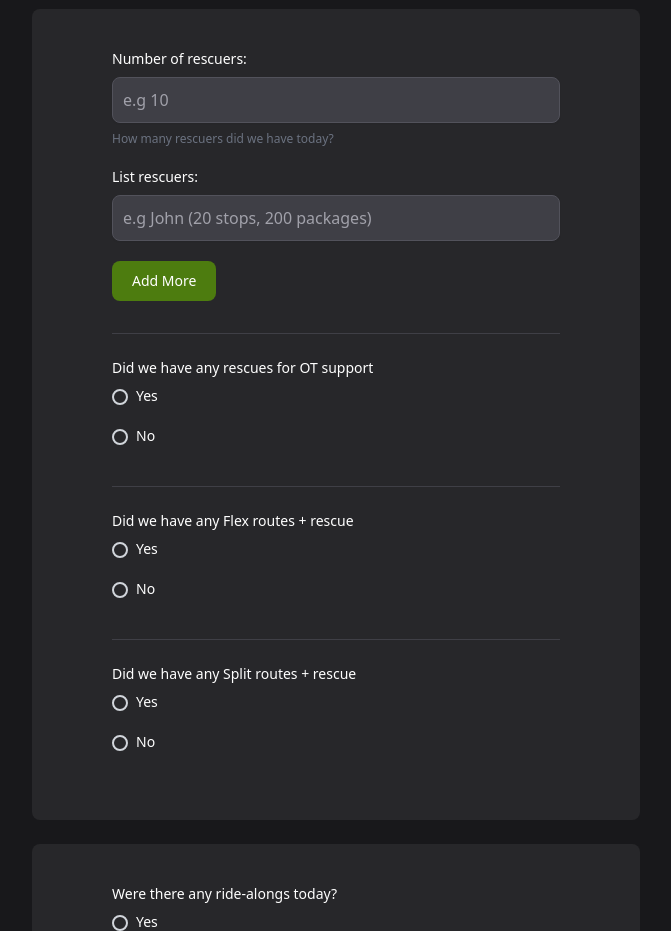
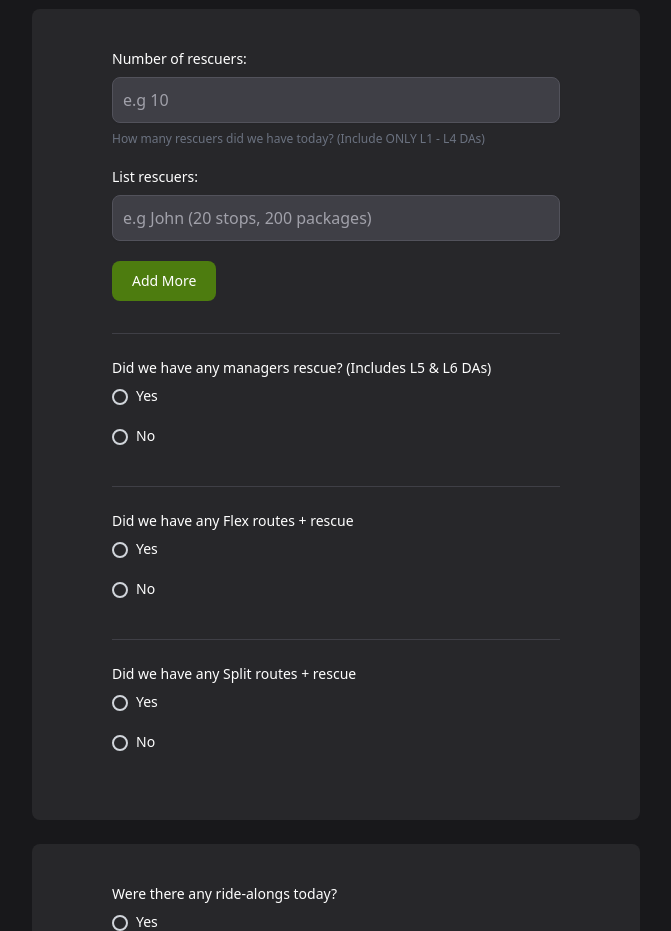
Before and after one commit to littlebitcreativedev/closing-notes-form, a Gatsby site: page / in a window 1280 px wide. Shown: the part 1160-2091 px from the top of the page, without its empty margins (304-975 px from the left). Built offline with nearby package versions, Linux system fonts and the light colour scheme; Gatsby itself is replaced by a stand-in of ours.

Commit message:
Updated the rescuer list label and updated Rescues for OT support to Manager rescuers.

```diff
--- a/src/components/rescue-metrics.component.jsx
+++ b/src/components/rescue-metrics.component.jsx
@@ -24,7 +24,7 @@ return (
               inputName="rescuer-count"
               type="number"
               placeholderText="e.g 10"
-              helperText="How many rescuers did we have today?"
+              helperText="How many rescuers did we have today? (Include ONLY L1 - L4 DAs)"
               value={metrics["rescuer-count"] || ''}
               onChange={handleInputChange}
               />
@@ -39,8 +39,8 @@ return (
             </div> {/** closes rescuers container */}
             <div className="support-container">
               <RadioGroup
-              question="Did we have any rescues for OT support"
-              labelText="Rescues for OT support"
+              question="Did we have any managers rescue? (Includes L5 & L6 DAs)"
+              labelText="Manager rescuers"
               inputName="support-list"
               type="text"
               numberRows={6}
--- a/src/pages/success.jsx
+++ b/src/pages/success.jsx
@@ -159,7 +159,7 @@ const SuccessPage = () => {
                         {renderListItems(safeGet(pageState, 'submittedData.rescueMetrics.rescuer-list'))}
                     </div>
 
-                    <p>Rescues for OT support:</p>
+                    <p>Manager rescuers:</p>
                     <div className="mb-4">
                         {renderListItems(safeGet(pageState, 'submittedData.rescueMetrics.support-list'))}
                     </div>
```
